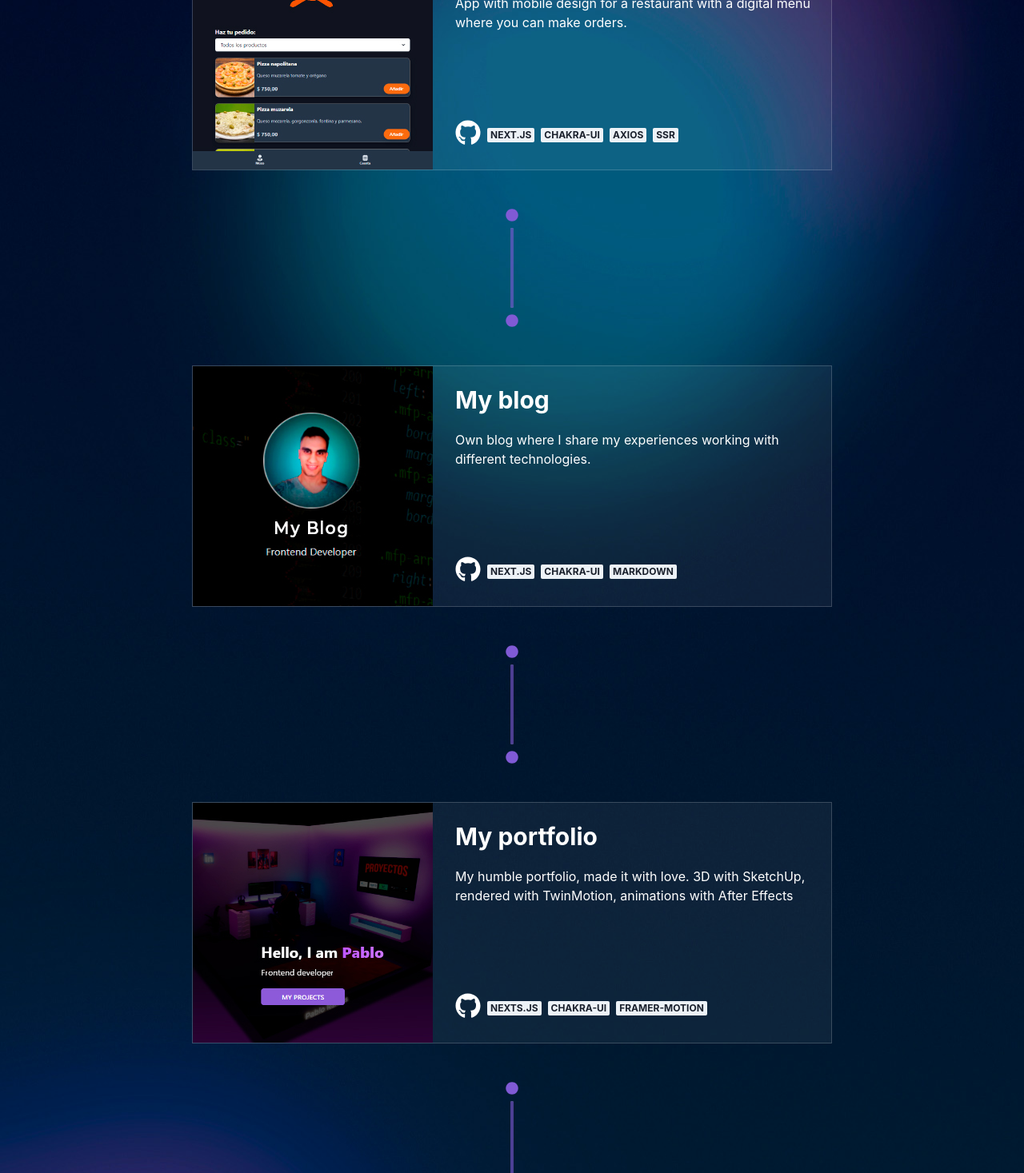
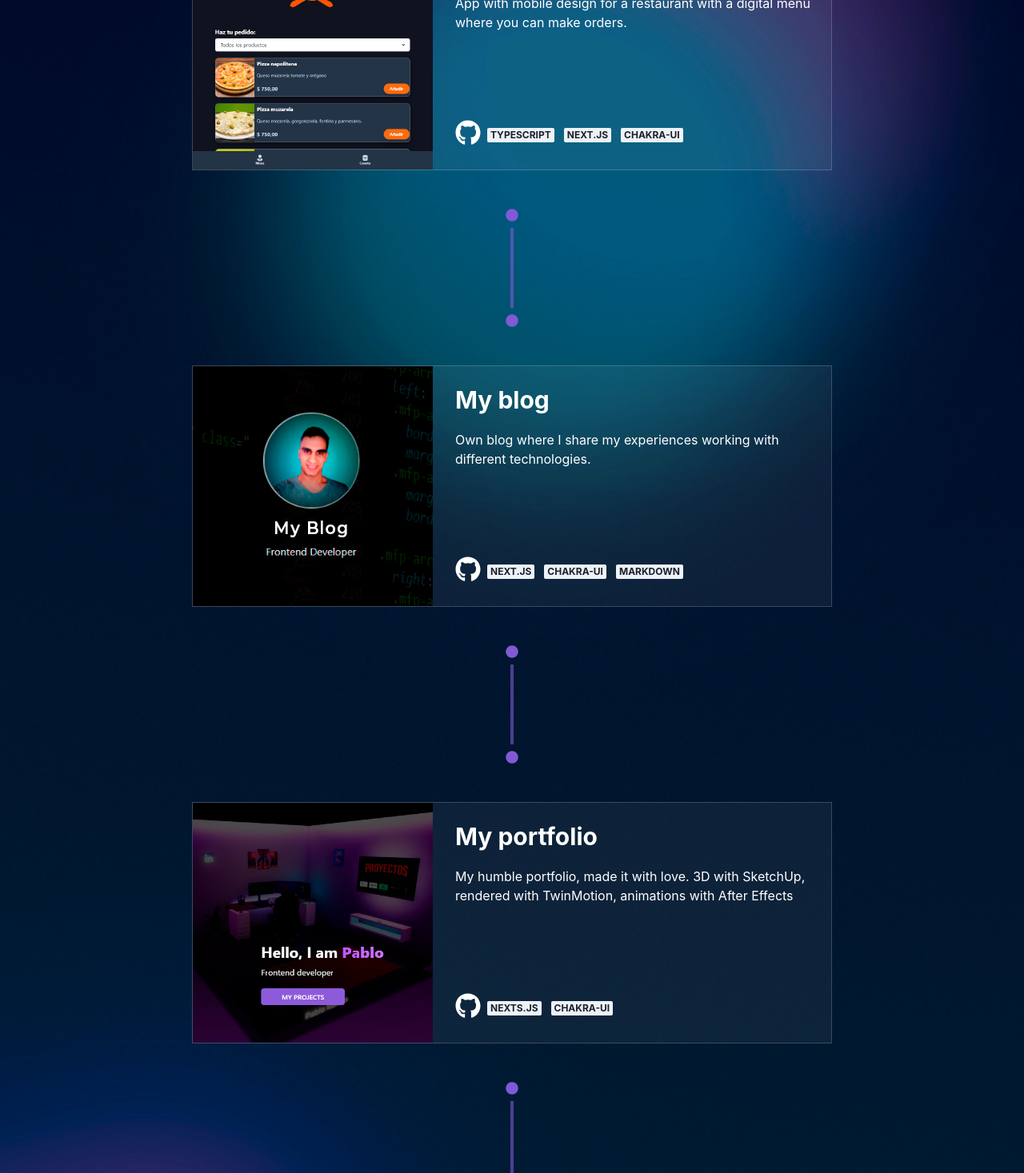
Before and after one commit to pabloramoss/New-portfolio, a Next.js app: page / in a window 1280 px wide. Shown: the part 2377-3844 px from the top of the page at 80% size. Built offline with nearby package versions, Linux system fonts and the light colour scheme.

Commit message:
fix badge tech flexwrap

```diff
--- a/src/AsideBar/AsideBar.tsx
+++ b/src/AsideBar/AsideBar.tsx
@@ -21,7 +21,7 @@ function AsideBar() {
   const sections = ["home","projects","contact","about me"]
   const MotionHeading = motion(Heading)
   const menuLinks = sections.map((section) => <Link _hover={{textDecoration: "none"}} key={section} href={`#${encodeURI(section)}`}><MotionHeading whileHover={{
-    scale: 1.02}}  _hover={{color:"purple.500"}} fontWeight={400} color="white" fontSize={30} onClick={onClose} my={3} colorScheme="purple">{section.toUpperCase()}</MotionHeading><Divider py={2} /></Link>)
+    scale: 1.02}}  _hover={{color:"purple.400"}} fontWeight={400} color="white" fontSize={30} onClick={onClose} my={3} colorScheme="purple">{section.toUpperCase()}</MotionHeading><Divider py={2} /></Link>)
 
   return (
     <Stack className='asidebar' py={3} bg="none" pos="fixed" w="100%" zIndex={100}>
--- a/src/Projects/ProjectCard.tsx
+++ b/src/Projects/ProjectCard.tsx
@@ -61,10 +61,8 @@ const ProjectCard = (props)=> {
             >
               <Icon color="white" _hover={{color: "purple.500"}} as={FaGithub} w={8} h={8} />
             </Link>
-            <Stack direction="row"
-            width="100%"
-            >
-            {props.tech.map((item, index)=><Badge justifySelf="center" key={index}>{item}</Badge>)}
+            <Stack direction="row" flexWrap="wrap" width="100%" gap={3} spacing={0} >
+              {props.tech.map((item, index)=><Badge justifySelf="center" key={index}>{item}</Badge>)}
           </Stack>
           </Stack>
         </Stack>
--- a/src/config.js
+++ b/src/config.js
@@ -29,7 +29,7 @@ const projects = [{
   url: "https://ecommerce-pablo.vercel.app/",
   github: "https://github.com/pabloramoss/Gecomm",
   image: "/Images/gecommBanner.jpg",
-  tech: ["NEXT.JS", "CHAKRA-UI","AXIOS", "SSR"],
+  tech: ["NEXT.JS", "CHAKRA-UI", "SSR"],
 
 },
 {
@@ -47,7 +47,7 @@ const projects = [{
   url: "https://eltoritobar.vercel.app",
   github: "https://github.com/pabloramoss/El-toro-bar",
   image: "/Images/toritoBanner.jpg",
-  tech: ["NEXT.JS", "CHAKRA-UI","AXIOS", "SSR"],
+  tech: ["TYPESCRIPT", "NEXT.JS", "CHAKRA-UI"],
 
 },
 {
@@ -65,9 +65,9 @@ const projects = [{
   url: "https://pabloramos.vercel.app",
   github: "https://github.com/pabloramoss/New-portfolio",
   image: "/Images/myPortfolioBanner.jpg",
-  tech: ["NEXTS.JS", "CHAKRA-UI", "FRAMER-MOTION"],
+  tech: ["NEXTS.JS", "CHAKRA-UI"],
 
 },
 ]
-export {projects}
+export { projects }
 export default config;
```
Also changed, not shown: public/Images/giuseppeBanner.jpg (deleted).
